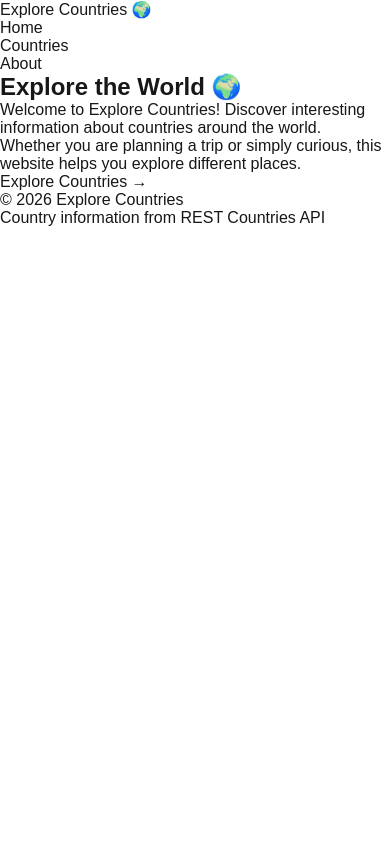
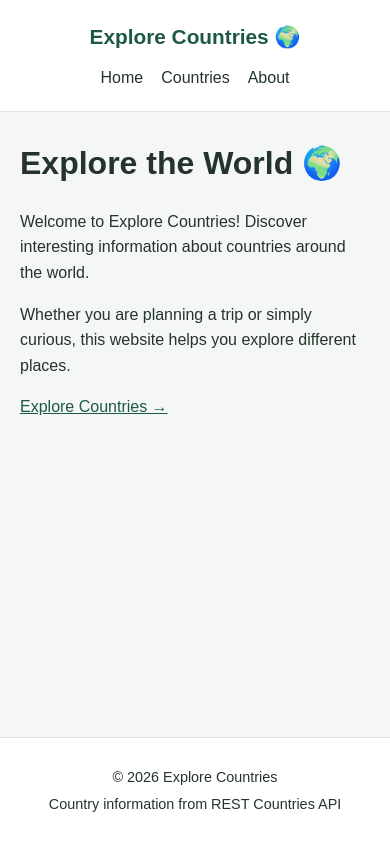
Before and after one commit to MarynaTryus/explore-countries, a Next.js app: page / in a window 390 px wide. Built offline with nearby package versions, Linux system fonts and the light colour scheme.

Commit message:
Style shared layout and add responsive navigation

```diff
--- a/app/globals.css
+++ b/app/globals.css
@@ -1,49 +1,139 @@
+/* General styles */
 :root {
-  --background: #ffffff;
-  --foreground: #171717;
-}
-
-@media (prefers-color-scheme: dark) {
-  :root {
-    --background: #0a0a0a;
-    --foreground: #ededed;
-  }
-}
-
-html {
-  height: 100%;
-}
-
-html,
-body {
-  max-width: 100vw;
-  overflow-x: hidden;
-}
-
-body {
-  min-height: 100%;
-  display: flex;
-  flex-direction: column;
-  color: var(--foreground);
-  background: var(--background);
-  font-family: Arial, Helvetica, sans-serif;
-  -webkit-font-smoothing: antialiased;
-  -moz-osx-font-smoothing: grayscale;
+  --background: #f5f7f4;
+  --text: #24342c;
+  --primary: #28735a;
+  --primary-dark: #1d5845;
+  --white: #ffffff;
+  --border: #dce5de;
 }
 
 * {
   box-sizing: border-box;
-  padding: 0;
-  margin: 0;
 }
 
-a {
-  color: inherit;
+body {
+  margin: 0;
+  background-color: var(--background);
+  color: var(--text);
+  font-family: Arial, Helvetica, sans-serif;
+  line-height: 1.6;
+}
+
+/* Shared layout */
+body {
+  min-height: 100vh;
+  display: flex;
+  flex-direction: column;
+}
+
+main {
+  width: 100%;
+  max-width: 1100px;
+  margin: 0 auto;
+  padding: 48px 24px;
+  flex: 1;
+}
+
+/* Header and navigation */
+header {
+  background-color: var(--white);
+  border-bottom: 1px solid var(--border);
+}
+
+nav {
+  max-width: 1100px;
+  margin: 0 auto;
+  padding: 20px 24px;
+  display: flex;
+  align-items: center;
+  justify-content: space-between;
+  gap: 24px;
+}
+
+nav > a {
+  font-size: 1.3rem;
+  font-weight: bold;
+  color: var(--primary-dark);
   text-decoration: none;
 }
 
-@media (prefers-color-scheme: dark) {
-  html {
-    color-scheme: dark;
+nav ul {
+  display: flex;
+  gap: 24px;
+  list-style: none;
+  margin: 0;
+  padding: 0;
+}
+
+nav ul a {
+  color: var(--text);
+  text-decoration: none;
+}
+
+nav a:hover {
+  color: var(--primary);
+  text-decoration: underline;
+}
+
+/* Page content */
+h1 {
+  font-size: 2.5rem;
+  line-height: 1.2;
+  margin-top: 0;
+}
+
+h2 {
+  margin-top: 32px;
+}
+
+p {
+  max-width: 700px;
+}
+
+main a {
+  color: var(--primary-dark);
+}
+
+/* Keyboard accessibility */
+a:focus-visible,
+button:focus-visible,
+input:focus-visible {
+  outline: 3px solid var(--primary);
+  outline-offset: 4px;
+}
+
+/* Footer */
+footer {
+  padding: 24px;
+  text-align: center;
+  background-color: var(--white);
+  border-top: 1px solid var(--border);
+}
+
+footer p {
+  margin: 4px auto;
+  font-size: 0.9rem;
+}
+
+/* Mobile layout */
+@media (max-width: 600px) {
+  nav {
+    flex-direction: column;
+    gap: 12px;
+  }
+
+  nav ul {
+    gap: 18px;
+    flex-wrap: wrap;
+    justify-content: center;
+  }
+
+  main {
+    padding: 32px 20px;
+  }
+
+  h1 {
+    font-size: 2rem;
   }
 }
```
